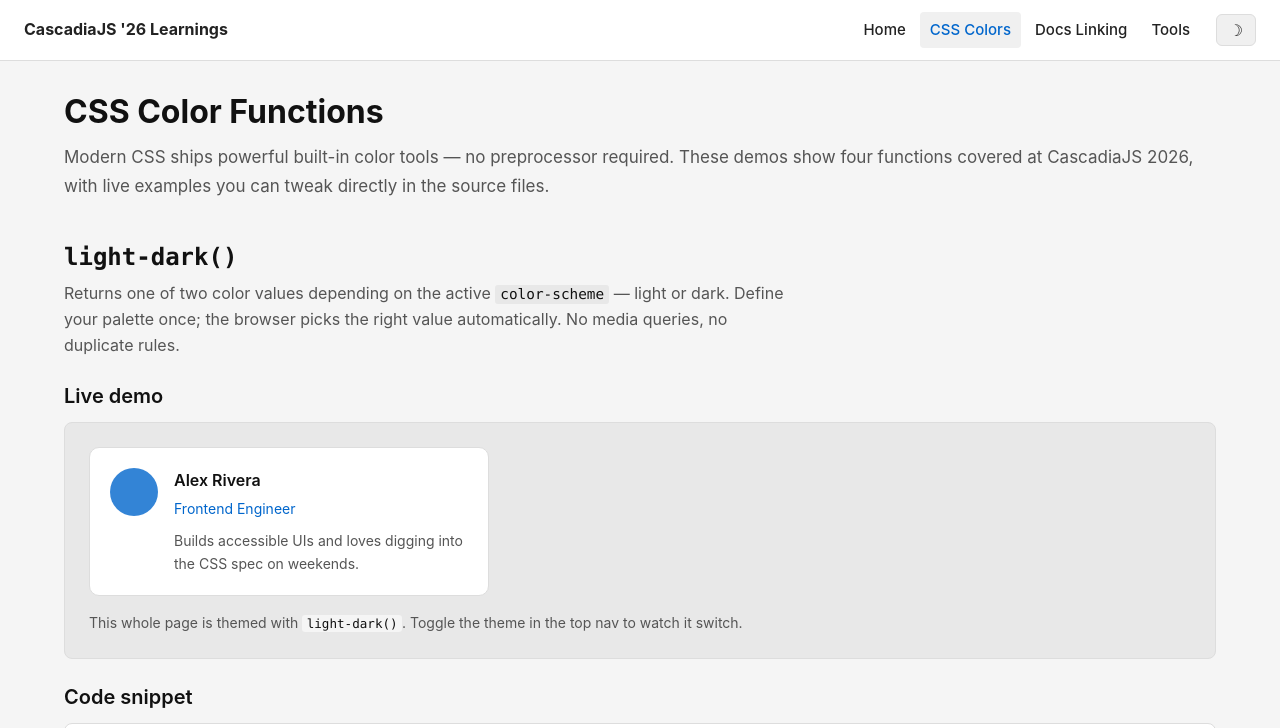
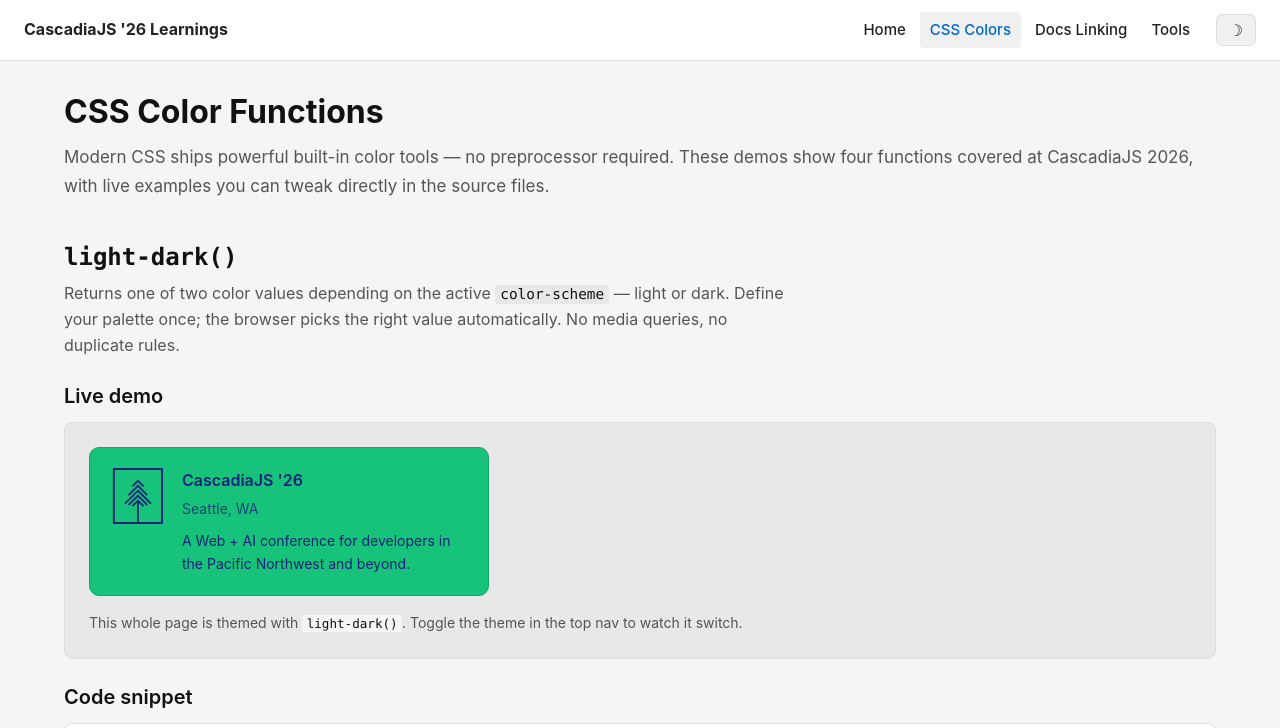
Before and after one commit to kayla-himmel/cascadiajs26-learnings, a website built with Vite: page src/css-colors.html in a window 1280 px wide. Shown: the top 728 px of the page. Built offline with nearby package versions, Linux system fonts and the light colour scheme.

Commit message:
design tweaks

```diff
--- a/src/css-colors.html
+++ b/src/css-colors.html
@@ -52,13 +52,19 @@
 
         <h3>Live demo</h3>
         <div class="demo-live light-dark-demo" aria-label="light-dark() demo">
-          <div class="demo-card" role="article">
-            <div class="demo-card__avatar" aria-hidden="true"></div>
+          <div class="demo-card demo-card--cjs" role="article">
+            <svg class="cjs-card-logo" viewBox="0 0 330 368" xmlns="http://www.w3.org/2000/svg" aria-hidden="true">
+              <path d="M0,.32V367.68H329.19V.32H0ZM316.75,355.24H170.27v-126.93l26.99,26.99,8.17-8.17-40.84-40.84-40.84,40.84,8.17,8.17,26.8-26.8v126.74H12.44V12.76H316.75V355.24Z" fill="currentColor"/>
+              <polygon points="164.59 91.94 197.26 124.61 205.43 116.45 164.59 75.61 123.75 116.45 131.92 124.61 164.59 91.94" fill="currentColor"/>
+              <polygon points="164.59 124.61 221.77 181.79 229.94 173.62 164.59 108.28 99.25 173.62 107.42 181.79 164.59 124.61" fill="currentColor"/>
+              <polygon points="164.59 157.29 246.27 238.96 254.44 230.8 164.59 140.95 74.75 230.8 82.91 238.96 164.59 157.29" fill="currentColor"/>
+              <polygon points="99.25 238.96 107.42 247.13 164.59 189.96 221.77 247.13 229.94 238.96 164.59 173.62 99.25 238.96" fill="currentColor"/>
+            </svg>
             <div class="demo-card__body">
-              <p class="demo-card__name">Alex Rivera</p>
-              <p class="demo-card__role">Frontend Engineer</p>
+              <p class="demo-card__name">CascadiaJS '26</p>
+              <p class="demo-card__role">Seattle, WA</p>
               <p class="demo-card__bio">
-                Builds accessible UIs and loves digging into the CSS spec on weekends.
+                A Web + AI conference for developers in the Pacific Northwest and beyond.
               </p>
             </div>
           </div>
--- a/src/css/css-colors.css
+++ b/src/css/css-colors.css
@@ -152,14 +152,26 @@
   max-width: 400px;
 }
 
-.demo-card__avatar {
+.demo-card--cjs {
+  background-color: light-dark(#17c37b, #112378);
+  border-color: light-dark(#13a868, #0c1a5e);
+  color: light-dark(#112378, #17c37b);
+}
+
+.demo-card--cjs .demo-card__name,
+.demo-card--cjs .demo-card__role,
+.demo-card--cjs .demo-card__bio {
+  color: inherit;
+}
+
+.demo-card--cjs .demo-card__role {
+  opacity: 0.8;
+}
+
+.cjs-card-logo {
   flex-shrink: 0;
-  width: 48px;
-  height: 48px;
-  border-radius: 50%;
-  /* Uses the accent variable — itself a light-dark() value */
-  background-color: var(--accent);
-  opacity: 0.8;
+  width: 56px;
+  height: 56px;
 }
 
 .demo-card__body {
```
Also changed, not shown: .claude/launch.json (added), README.md, public/cascadiajs_logo_blue.png (deleted), public/cascadiajs_logo_blue.svg (added).
